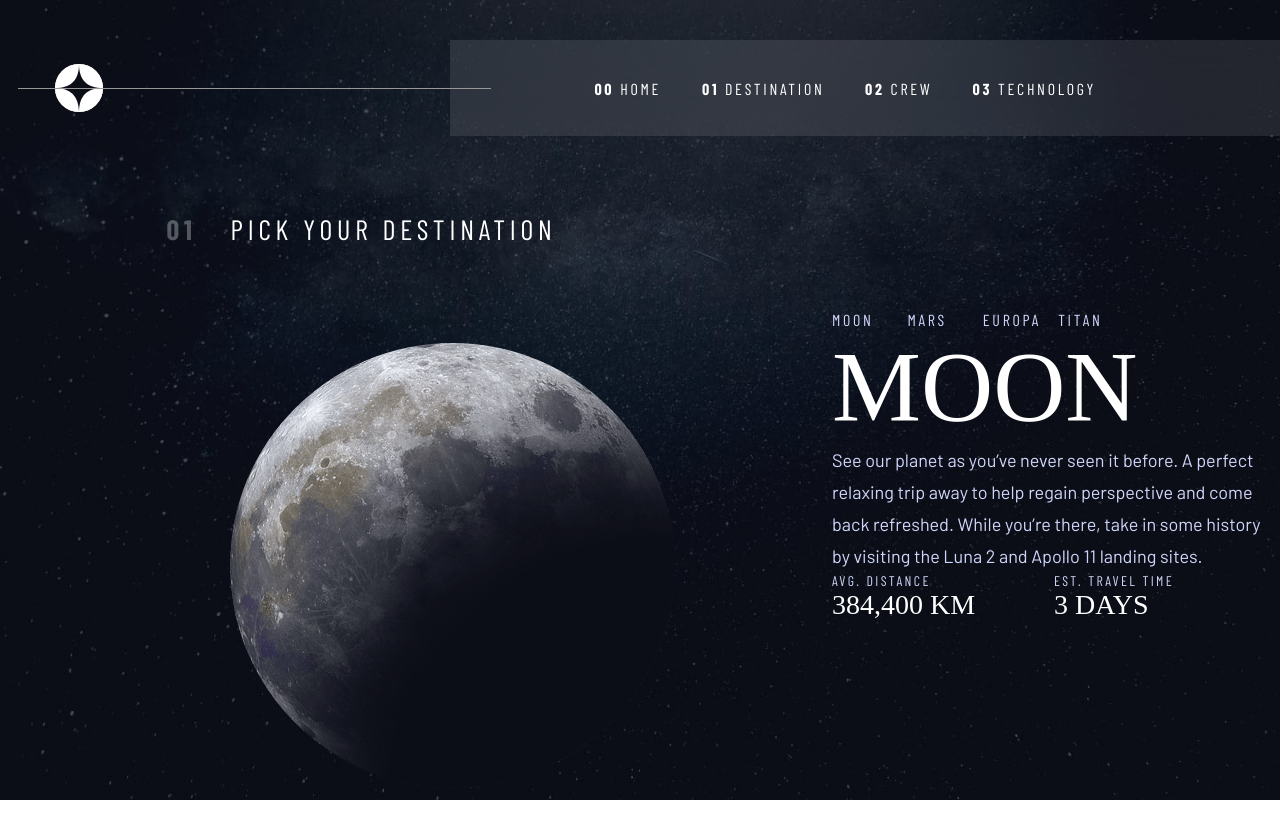
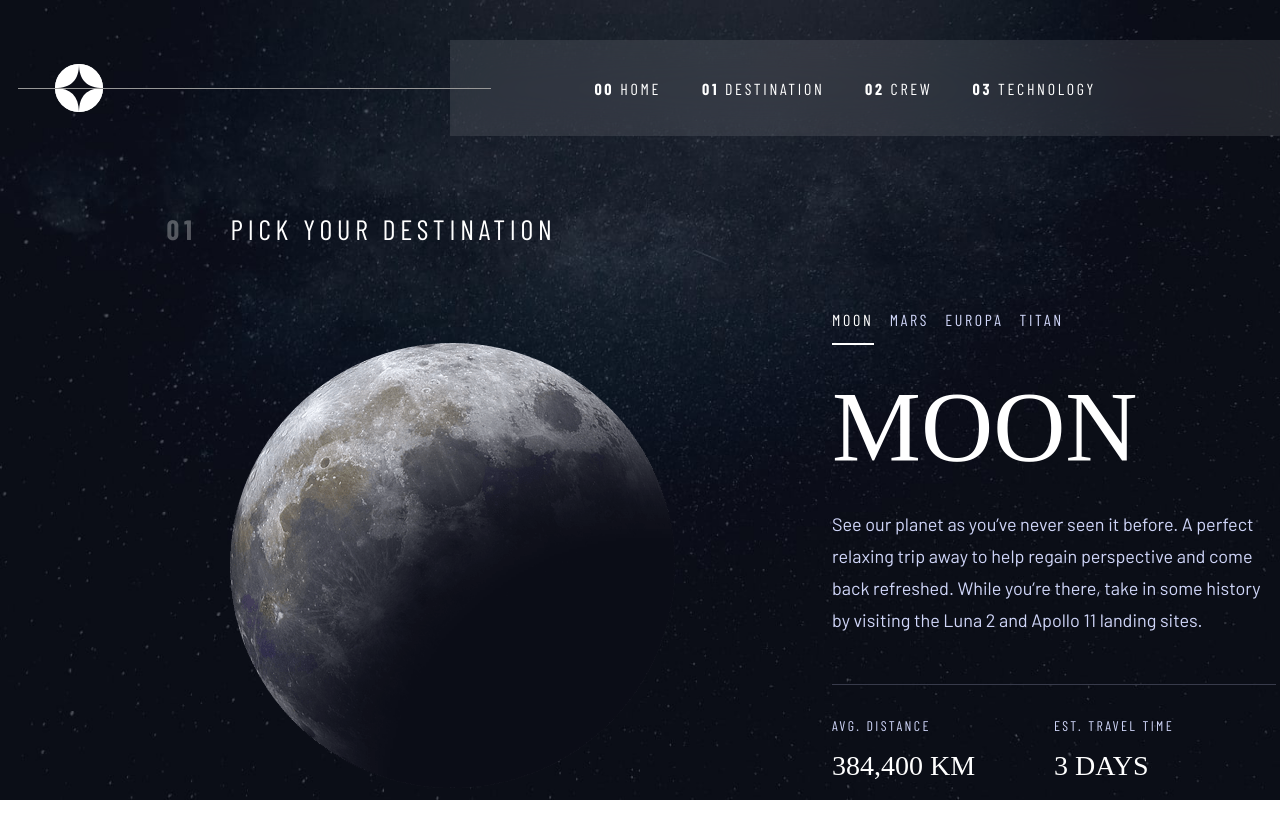
Before and after one commit to DavidXploidz/Space-Tourism-Landing, a React (Vite) app: page /destination in a window 1280 px wide. Built offline with nearby package versions, Linux system fonts and the light colour scheme; a web font is replaced by a local one.

Commit message:
funcionalidad en technology terminada

```diff
--- a/src/index.css
+++ b/src/index.css
@@ -11,6 +11,7 @@
   --White: hsl(0, 0%, 100%);
   --Gray97: #979797;
   --Violet: #D0D6F9;
+  --DarkGray: #383B4B;
 
 }
 /* apply a natural box layout model to all elements, but allowing components to change */
--- a/src/styles/Destination.css
+++ b/src/styles/Destination.css
@@ -35,10 +35,10 @@
     margin-top: 64px;
 }
 .destination__ul{
-    display: grid;
+    display: flex;
     max-width: 285.5px;
-    grid-template-columns: repeat(4, 1fr);
     column-gap: 1rem;
+    margin-bottom: 2.5rem;
 }
 .destination__li{
     list-style: none;
@@ -48,11 +48,28 @@
     font-family: var(--headings);
     text-transform: uppercase;
 }
+.destination__li:hover{
+    cursor: pointer;
+}
+.destination__li--active{
+    color: var(--White);
+    position: relative;
+}
+.destination__li--active::after{
+    content: '';
+    background-color: var(--White);
+    height: 2px;
+    position: absolute;
+    bottom: -1rem;
+    width: 100%;
+    left: 0;
+}
 .destination__name{
     font-size: 100px;
     font-family: var(--titles);
     color: var(--White);
     text-transform: uppercase;
+    margin-bottom: 1.5rem;
 }
 .destination__description{
     line-height: 32px;
@@ -61,8 +78,11 @@
     font-family: var(--normal);
 }
 .destination__extras{
+    border-top: 1px solid var(--DarkGray);
     display: grid;
     grid-template-columns: 1fr 1fr;
+    margin-top: 3rem;
+    padding: 2rem 0;
 }
 .destination__text{
     color: var(--Violet);
@@ -70,6 +90,7 @@
     text-transform: uppercase;
     font-family: var(--headings);
     letter-spacing: 2.36px;
+    margin-bottom: 1rem;
 }
 .destination__numbers{
     font-family: var(--titles);
--- a/src/views/Destination.jsx
+++ b/src/views/Destination.jsx
@@ -3,23 +3,31 @@ import { useState, useEffect } from 'react'
 
 export default function Destination() {
 
+  const [data, setData] = useState([]);
+  const [planet, setPlanet] = useState('')
+  const [tab, setTab] = useState('Moon');
+  const [index, setIndex] = useState(0);
+
   useEffect(() => {
     consultarApi()
-  }, []);
+  }, [index]);
 
-
-  const [data, setData] = useState([]);
-  const [planet, setPlanet] = useState('')
 
   const consultarApi = async () => {
     const url = 'http://localhost:5173/db.json';
     const respuesta = await fetch(url);
     const resultado = await respuesta.json();
     setData(resultado.destinations);
-    setPlanet(resultado.destinations[0]);
+    setPlanet(resultado.destinations[index]);
+    console.log(resultado.destinations[index])
   }
 
   const {name, description, distance, travel } = planet;
+
+  const handleChangeTab = (tab, index) => {
+    setTab(tab)
+    setIndex(index)
+  }
 
   return (
     <div className='destination'>
@@ -30,8 +38,8 @@ export default function Destination() {
         </div>
         <div className='destination__content'>
           <ul className='destination__ul'>
-            {data.map(planet => (
-              <li key={planet.name} className='destination__li'>{planet.name}</li>
+            {data.map((planet, index) => (
+              <li key={planet.name} className={`${tab === planet.name ? 'destination__li--active' : ''} destination__li`} onClick={() => handleChangeTab(planet.name, index)}>{planet.name}</li>
             ))}
           </ul>
           <div>
```
